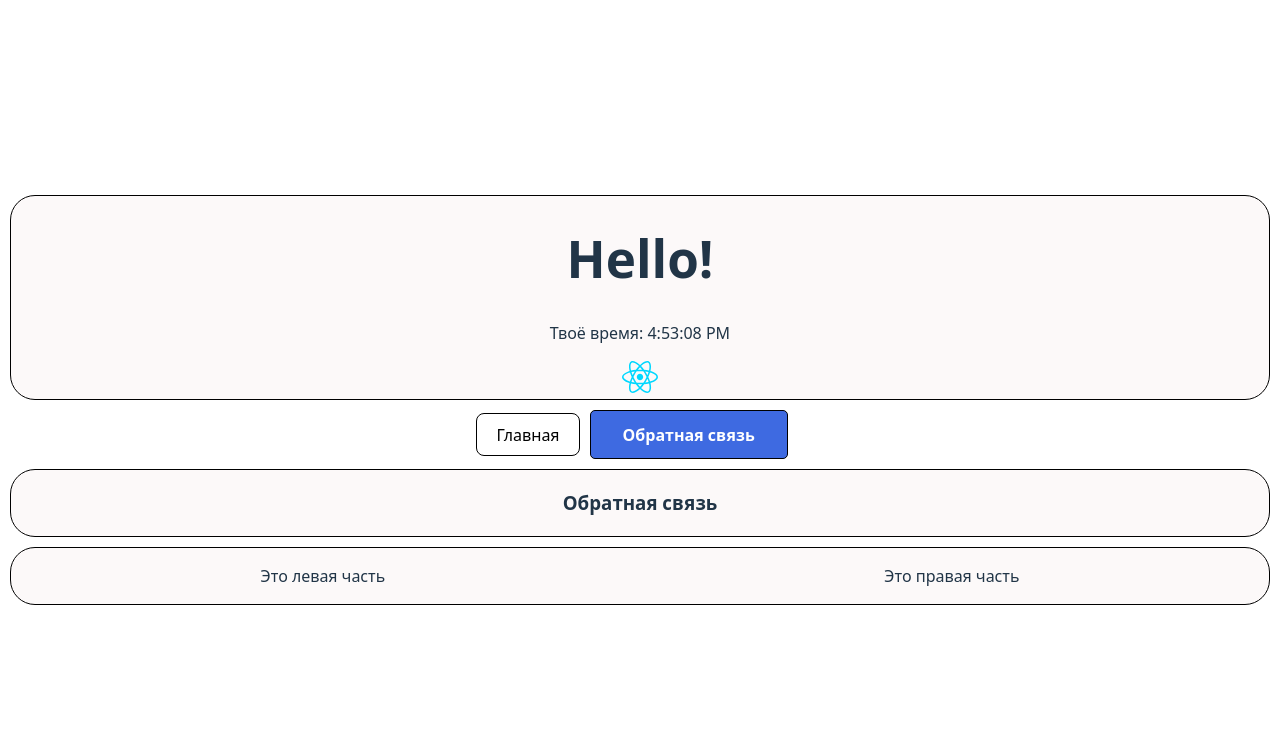
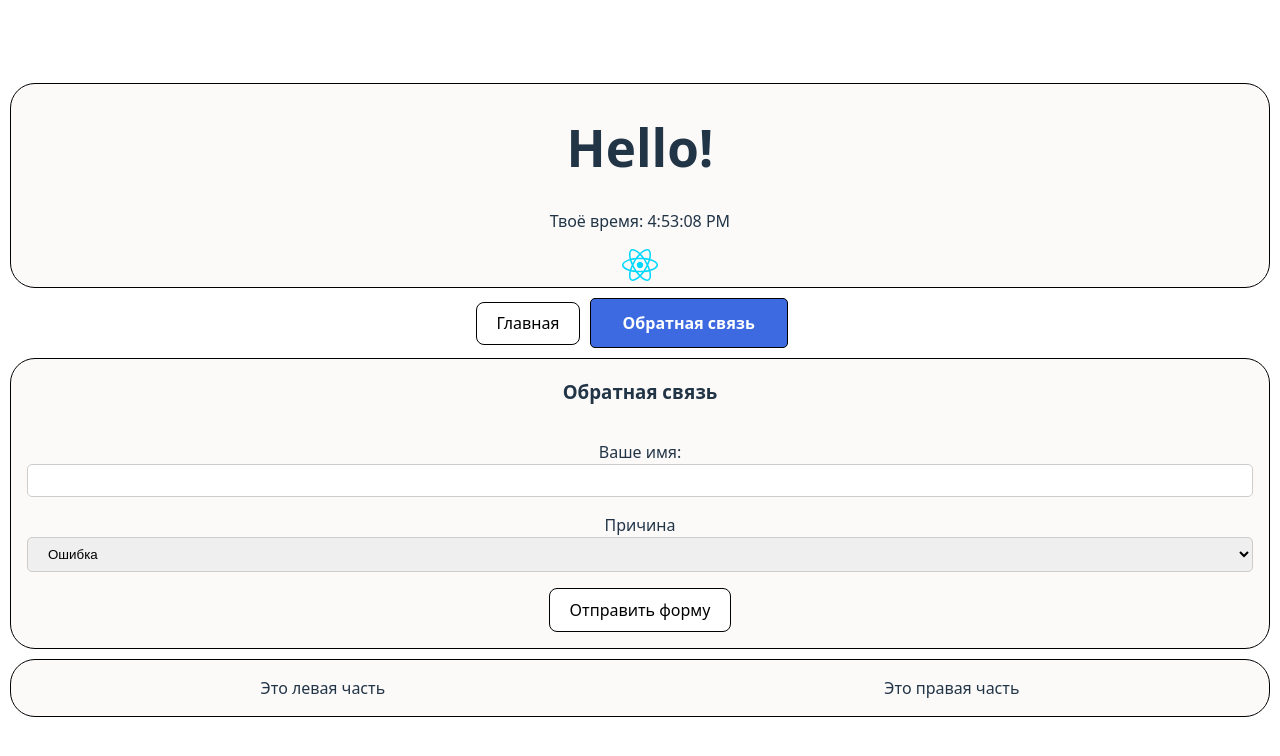
Before and after one commit to veyyr2/website-react, a React (Vite) app in the folder react-intro-lesson/: page / in a window 1280 px wide. Shown: the top 756 px of the page. Built offline with nearby package versions, Linux system fonts and the light colour scheme.

Commit message:
created form

```diff
--- a/react-intro-lesson/src/components/FeedbackSection.jsx
+++ b/react-intro-lesson/src/components/FeedbackSection.jsx
@@ -1,8 +1,25 @@
+import Button from "./Button" // компонент кнопка
+
 export default function FeedbackSection() {
 
     return (
         <section>
             <h3>Обратная связь</h3>
+
+            <form action="">
+                <label htmlFor="name">Ваше имя:</label>
+                <input type="text" id="name" className="control" />
+
+                <label htmlFor="reason">Причина</label>
+                <select id="reason" className="control">
+                    <option value="error">Ошибка</option>
+                    <option value="notError">НЕ ошибка</option>
+                </select>
+
+                <Button>
+                    Отправить форму
+                </Button>
+            </form>
         </section>
     )
 }
--- a/react-intro-lesson/src/index.scss
+++ b/react-intro-lesson/src/index.scss
@@ -11,6 +11,10 @@
   text-rendering: optimizeLegibility;
   -webkit-font-smoothing: antialiased;
   -moz-osx-font-smoothing: grayscale;
+}
+
+* {
+  box-sizing: border-box;
 }
 
 a {
@@ -46,13 +50,6 @@
   cursor: pointer;
   transition: border-color 0.25s;
 }
-// button:hover {
-//   border-color: #646cff;
-// }
-// button:focus,
-// button:focus-visible {
-//   outline: 4px auto -webkit-focus-ring-color;
-// }
 
 header, main, footer {
   background-color: #fcf9f9;
@@ -64,6 +61,22 @@
 footer {
   display: flex;
   justify-content: space-around;
+}
+
+form {
+  position: relative;
+  padding: 1rem;
+  width: 100%;
+
+  // input
+  .control {
+    position: relative;
+    border: 1px solid #ccc;
+    border-radius: 5px;
+    padding: 0.5rem 1rem;
+    width: 100%;
+    margin-bottom: 1rem;
+  }
 }
 
 @media (prefers-color-scheme: light) {
```
